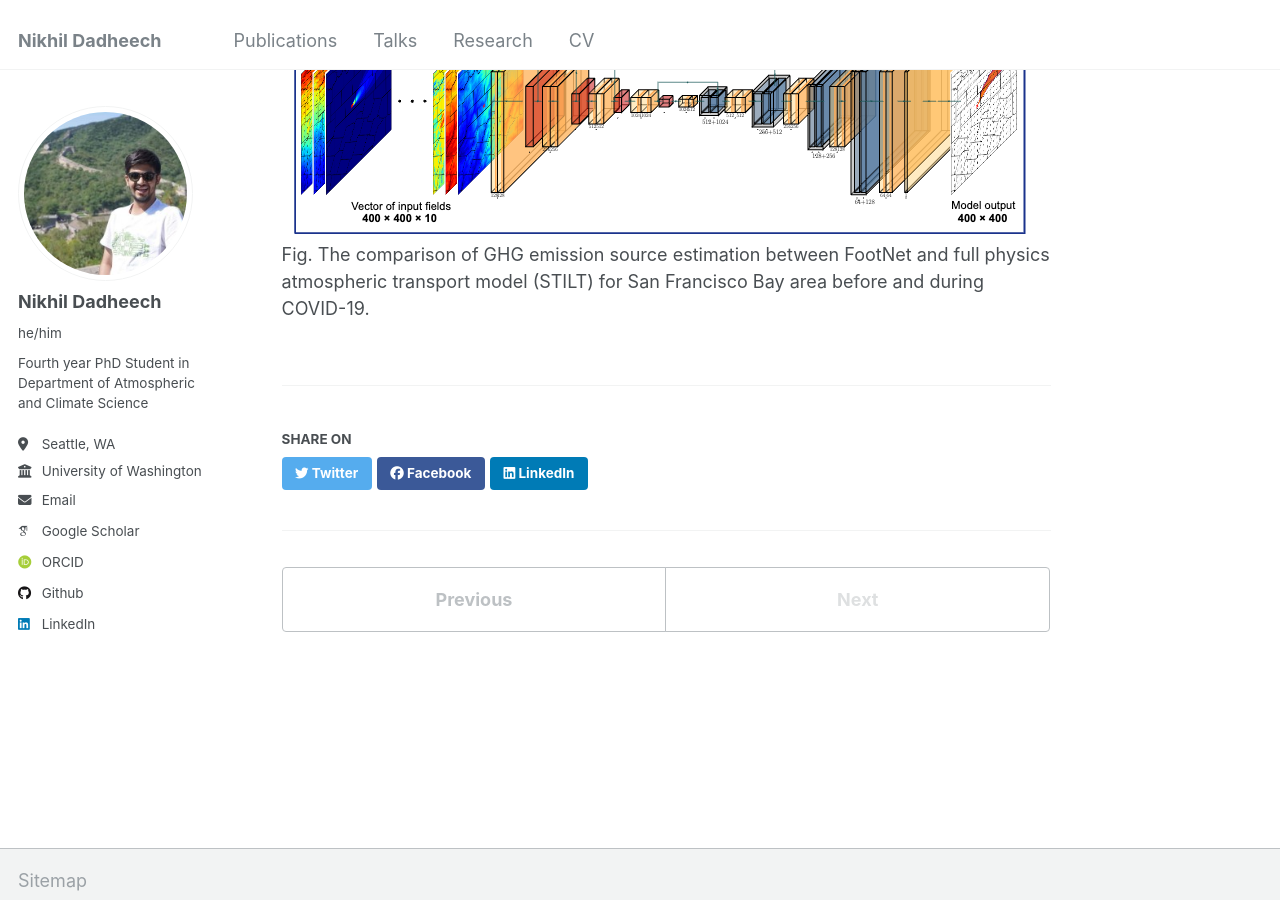
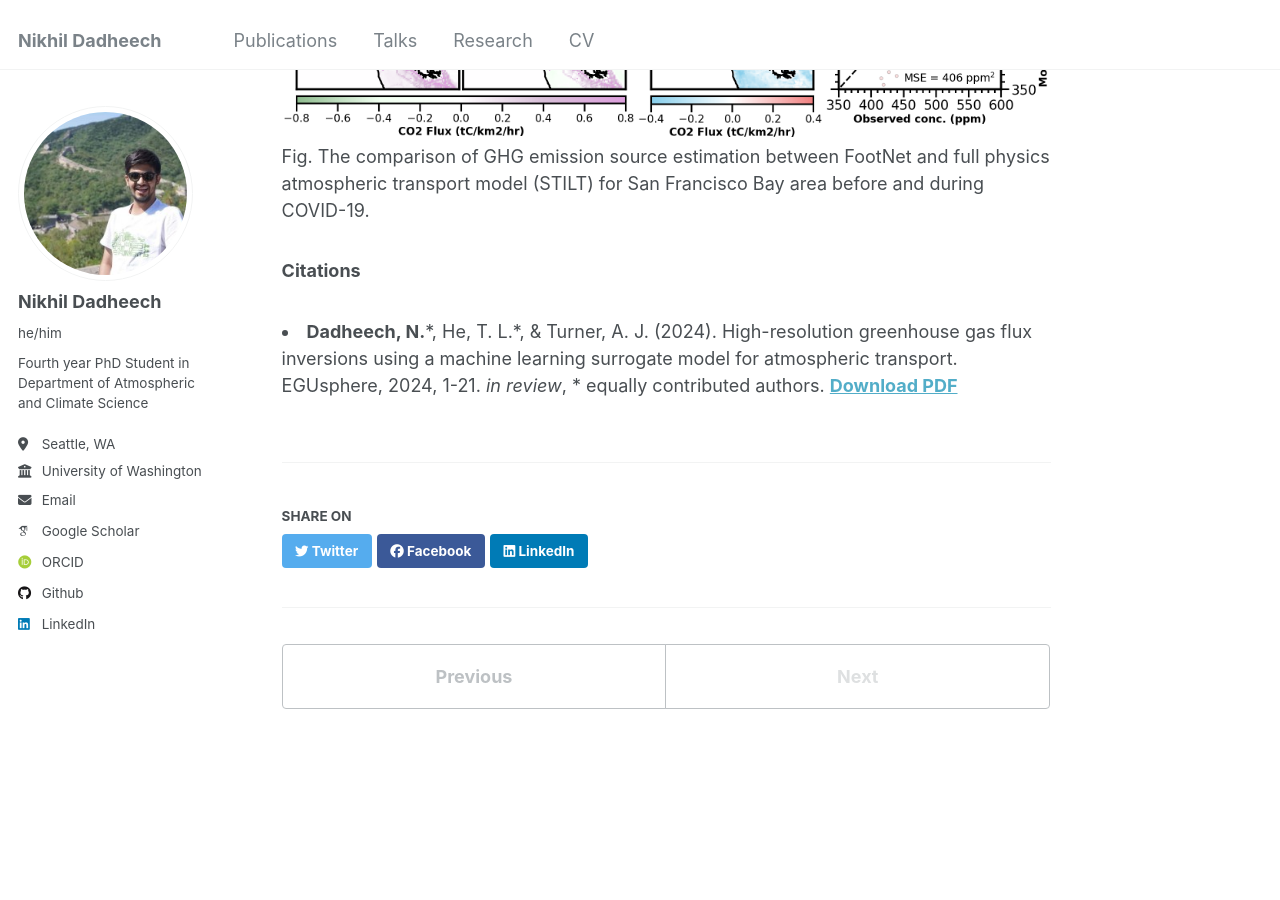
Before and after one commit to nd349/nd349.github.io, a Jekyll site: the page built from _portfolio/inversion.html, in a window 1280 px wide and 900 px high, scrolled down 791 px. Built offline with Jekyll 4.4.1, drawn with Linux system fonts in a browser that asks for light colours; some web fonts are replaced.

Commit message:
Research page

```diff
--- a/_portfolio/inversion.html
+++ b/_portfolio/inversion.html
@@ -7,5 +7,15 @@ collection: portfolio
 We demonstrate a computationally efficient GHG flux inversion framework using a machine learning emulator for atmospheric transport (FootNet) as a surrogate for the full-physics model. The measurement footprints generated by FootNet are at approximately one-kilometer resolution. This flux inversion using a machine learning surrogate model only requires meteorological data, GHG measurements, and prior fluxes and is completely independent of full physics atmospheric transport models. The 650x speedup allows for computation of footprints “on-the-fly” during the GHG flux inversion (i.e., computed as needed, rather than archiving for future use) and makes real-time emission monitoring computationally possible. This work alleviates a major computational bottleneck with inferring GHG fluxes with next generation dense observing systems.
 
 
-<br/><img src='/images/footnet_unet.png'><br>
+<br/><img src='/images/inversion.png'><br>
 Fig. The comparison of GHG emission source estimation between FootNet and full physics atmospheric transport model (STILT) for San Francisco Bay area before and during COVID-19.
+
+<section>
+<h3>Citations</h3>
+	<br><li class="bib-item">
+		<b>Dadheech, N.</b>*, He, T. L.*, & Turner, A. J. (2024). High-resolution greenhouse gas flux inversions using a machine learning surrogate model for atmospheric transport. EGUsphere, 2024, 1-21. <i>in review</i>, * equally contributed authors.
+		<a target="'_blank'" href="../files/dadheechEtAl2024.pdf">
+				<b> Download PDF </b>
+			</a><br>
+		</li>
+</section>
```
